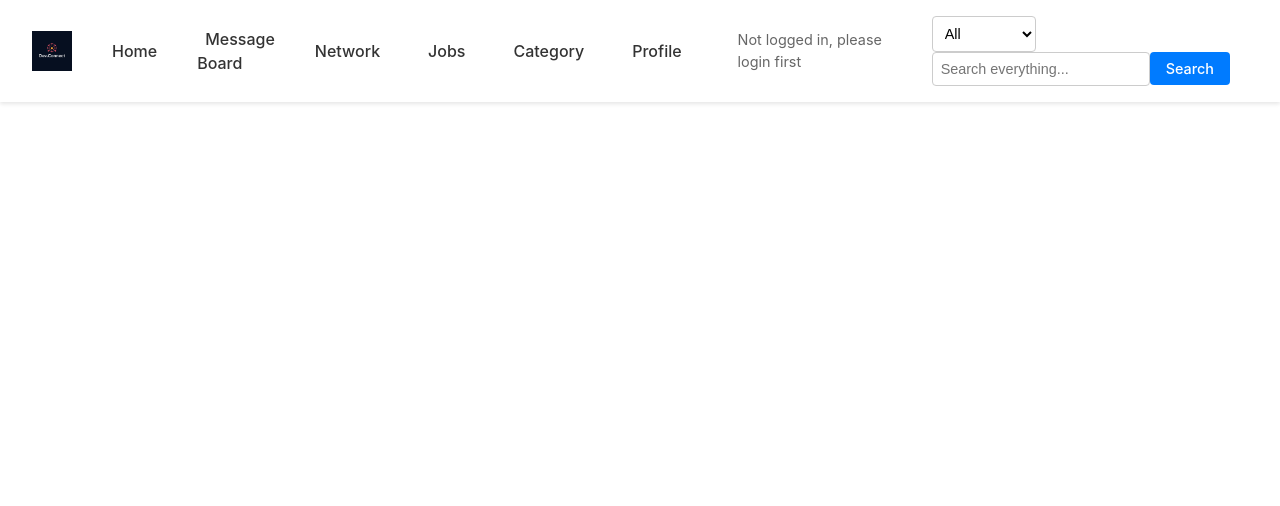
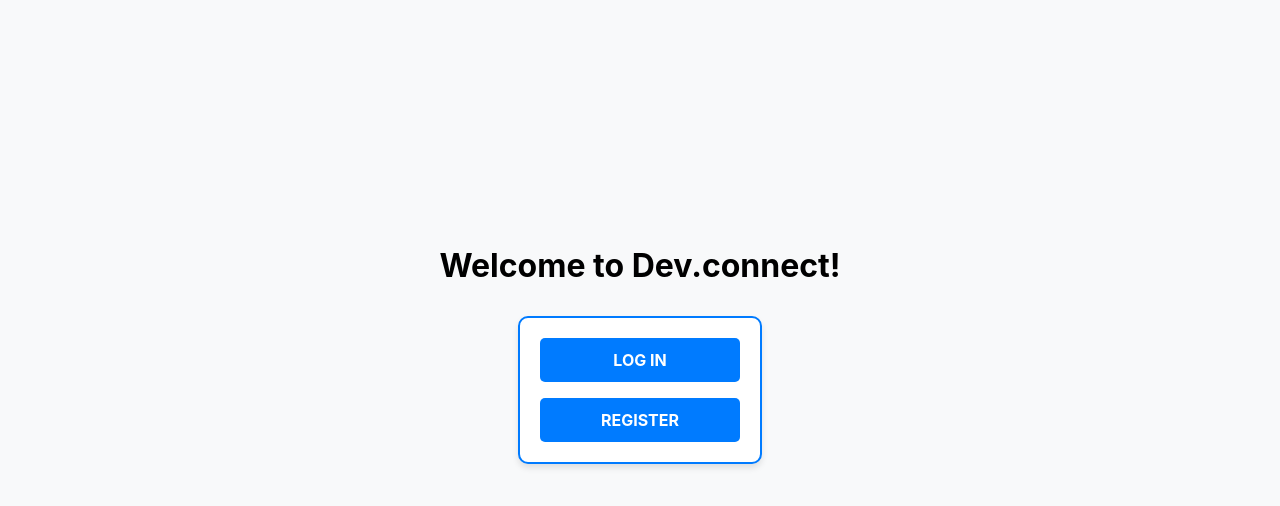
Before and after one commit to ejmaller7/Dev.connect, a React (Vite) app in the folder client/: page /welcome in a window 1280 px wide. Shown: the top 506 px of the page. Built offline with nearby package versions, Linux system fonts and the light colour scheme.

Commit message:
created WelcomePage.jsx with navigation to /login && /register. Updated login/register.css dark mode and created WelcomePage.css. Added authentication to navbar.jsx

```diff
--- a/client/src/App.jsx
+++ b/client/src/App.jsx
@@ -1,6 +1,5 @@
 import { BrowserRouter as Router, Routes, Route } from 'react-router-dom';
 import { useState } from 'react'
-// import reactLogo from '../assets/react.svg'
 import Home from './pages/Home';
 import Jobs from './pages/Jobs';
 import Navbar from './components/Navbar';
@@ -8,9 +7,9 @@ import Login from './pages/Login';
 import Register from './pages/Register'
 import { AuthProvider } from './context/Auth.jsx';
 import SearchResults from './components/SearchResults';
+import WelcomePage from './pages/WelcomePage'
 
 function App() {
-  const [count, setCount] = useState(0)
 
   return (
     <AuthProvider>
@@ -22,6 +21,7 @@ function App() {
         <Route path="/login" element={<Login />}/>
         <Route path='/register' element={<Register />}/>
         <Route path="/search-results" element={<SearchResults/>}/>
+        <Route path="/welcome" element={<WelcomePage />}/>
       </Routes>
       {/* <Footer /> */}
     </Router>
--- a/client/src/components/Navbar.jsx
+++ b/client/src/components/Navbar.jsx
@@ -6,7 +6,7 @@ import Searchbar from './Searchbar';
 import '../css/Navbar.css';
 
 const NavBar = () => {
-  const { user, logOut } = useUser();
+  const { user, isAuthenticated, logOut } = useUser();
   const navigate = useNavigate();
   const [isCategoryHovered, setIsCategoryHovered] = useState(false);
   const [isProfileHovered, setIsProfileHovered] = useState(false);
@@ -15,6 +15,9 @@ const NavBar = () => {
     logOut();
     navigate('/');
   };
+
+  // Only render Navbar if the user is authenticated
+  if (!isAuthenticated) return null;
 
   return (
     <header className="header">
--- a/client/src/css/Login.css
+++ b/client/src/css/Login.css
@@ -4,6 +4,7 @@
     align-items: center;
     height: 100vh;
     background-color: #f8f9fa;
+    color: #333;
 }
 
 .login-form {
@@ -21,6 +22,8 @@ padding: 10px;
     margin: 10px 0;
     border: 1px solid #ccc;
     border-radius: 5px;
+    background-color: #fff;
+    color: #333;
 }
 
 .login-button {
@@ -31,6 +34,7 @@ color: white;
     border: none;
     cursor: pointer;
     border-radius: 5px;
+    transition: background-color 0.3s ease;
 }
 
 .login-button:hover {
@@ -41,3 +45,35 @@ background-color: #0056b3;
     color: red;
     font-size: 0.9rem;
 }
+
+/* Dark Mode */
+@media (prefers-color-scheme: dark) {
+    .login-container {
+        background-color: #121212;
+        color: #ffffff;
+    }
+
+    .login-form {
+        background: #1E1E1E;
+        color: #ffffff;
+        box-shadow: 0 0 10px rgba(255, 255, 255, 0.1);
+    }
+
+    .login-input {
+        background-color: #333;
+        color: #ffffff;
+        border: 1px solid #555;
+    }
+
+    .login-button {
+        background-color: #4C8BF5;
+    }
+
+    .login-button:hover {
+        background-color: #357ABD;
+    }
+
+    .error {
+        color: #ff6961;
+    }
+}
--- a/client/src/css/Register.css
+++ b/client/src/css/Register.css
@@ -4,6 +4,7 @@ flex-direction: column;
     align-items: center;
     height: 100vh;
     background-color: #f8f9fa;
+    color: #333;
 }
 
 .register-form {
@@ -21,6 +22,8 @@ padding: 10px;
     margin: 10px 0;
     border: 1px solid #ccc;
     border-radius: 5px;
+    background-color: #fff;
+    color: #333;
 }
 
 .register-button {
@@ -31,6 +34,7 @@ color: white;
     border: none;
     cursor: pointer;
     border-radius: 5px;
+    transition: background-color 0.3s ease;
 }
 
 .register-button:hover {
@@ -46,3 +50,39 @@ font-size: 0.9rem;
     color: green;
     font-size: 0.9rem;
 }
+
+/* Dark Mode */
+@media (prefers-color-scheme: dark) {
+    .register-container {
+        background-color: #121212;
+        color: #ffffff;
+    }
+
+    .register-form {
+        background: #1E1E1E;
+        color: #ffffff;
+        box-shadow: 0 0 10px rgba(255, 255, 255, 0.1);
+    }
+
+    .register-input {
+        background-color: #333;
+        color: #ffffff;
+        border: 1px solid #555;
+    }
+
+    .register-button {
+        background-color: #4C8BF5;
+    }
+
+    .register-button:hover {
+        background-color: #357ABD;
+    }
+
+    .error {
+        color: #ff6961;
+    }
+
+    .success {
+        color: #77dd77;
+    }
+}
--- /dev/null
+++ b/client/src/css/WelcomePage.css
@@ -0,0 +1,80 @@
+.welcome-container {
+    display: flex;
+    flex-direction: column;
+    justify-content: center;
+    align-items: center;
+    min-height: 80vh;
+    padding: 20px;
+    background-color: #f8f9fa;
+    color: #333;
+    padding-bottom: 200px;
+}
+
+.welcome-title {
+    font-size: 2rem;
+    margin: 2rem 0;
+    text-align: center;
+    font-weight: bold;
+    color: #000000;
+}
+
+.button-container {
+    display: flex;
+    flex-direction: column;
+    align-items: center;
+    gap: 1rem;
+    padding: 20px;
+    border: 2px solid #007bff;
+    border-radius: 10px;
+    box-shadow: 0 4px 6px rgba(0, 0, 0, 0.1);
+    background-color: white;
+    transition: all 0.3s ease;
+}
+
+.button-container:hover {
+    border-color: #0056b3;
+    box-shadow: 0 6px 10px rgba(0, 0, 0, 0.2);
+}
+
+.welcome-button {
+    width: 200px;
+    padding: 12px;
+    background-color: #007bff;
+    color: white;
+    border: none;
+    cursor: pointer;
+    border-radius: 5px;
+    transition: background-color 0.3s ease, transform 0.2s ease;
+    font-size: 1rem;
+    font-weight: bold;
+    text-transform: uppercase;
+}
+
+.welcome-button:hover {
+    background-color: #0056b3;
+    transform: scale(1.05);
+}
+
+@media (prefers-color-scheme: dark) {
+    .welcome-container {
+        background-color: #121212;
+        color: #ffffff;
+    }
+
+    .welcome-title {
+        color: #ffffff;
+    }
+
+    .button-container {
+        background-color: #333;
+        border-color: #444;
+    }
+
+    .welcome-button {
+        background-color: #4C8BF5;
+    }
+
+    .welcome-button:hover {
+        background-color: #357ABD;
+    }
+}
--- a/client/src/pages/Home.jsx
+++ b/client/src/pages/Home.jsx
@@ -1,20 +1,33 @@
 import React, { useState, useEffect } from 'react';
+import { useUser } from "../context/Auth";
+import { useNavigate } from "react-router-dom";
 import '../css/Home.css';
 
 const Home = () => {
+  const { isAuthenticated, user } = useUser();
+  const navigate = useNavigate();
   const [articles, setArticles] = useState([]);
   const [loading, setLoading] = useState(true);
   const [visibleCount, setVisibleCount] = useState(6);
+  const [authChecked, setAuthChecked] = useState(false);
 
-  // Fetch articles when the component mounts
   useEffect(() => {
+    if (!authChecked) {
+      setAuthChecked(true);
+    } else if (!isAuthenticated) {
+      navigate("/welcome");
+    }
+  }, [isAuthenticated, navigate, authChecked]);
+
+  useEffect(() => {
+    if (!isAuthenticated) return;
+
     const fetchArticles = async () => {
       try {
         const response = await fetch('http://localhost:5000/api/news');
         const data = await response.json();
-
         if (response.ok) {
-          setArticles(data);  // Set the articles state
+          setArticles(data);
         } else {
           console.error(data.message);
         }
@@ -26,17 +39,13 @@ const Home = () => {
     };
 
     fetchArticles();
-  }, []);
+  }, [isAuthenticated]);
 
+  if (!authChecked) return null;
 
   if (loading) {
     return <div className="loading">Loading...</div>;
   }
-
-  // Handle "Show More" click to reveal more articles
-  const handleShowMore = () => {
-    setVisibleCount(prevCount => prevCount + 6);
-  };
 
   return (
     <div className="home-container">
@@ -57,7 +66,7 @@ const Home = () => {
         ))}
       </div>
       {visibleCount < articles.length && (
-        <button className="show-more" onClick={handleShowMore}>
+        <button className="show-more" onClick={() => setVisibleCount(prevCount => prevCount + 6)}>
           Show More
         </button>
       )}
--- /dev/null
+++ b/client/src/pages/WelcomePage.jsx
@@ -0,0 +1,33 @@
+import { useNavigate } from 'react-router-dom';
+import '../css/WelcomePage.css';
+
+const WelcomePage = () => {
+    const navigate = useNavigate();
+
+    // Handle login button click
+    const handleLoginClick = () => {
+        navigate('/login');
+    };
+
+    // Handle register button click
+    const handleRegisterClick = () => {
+        navigate('/register');
+    };
+
+    return (
+        <div className="welcome-container">
+            <h1 className="welcome-title">Welcome to Dev.connect!</h1>
+
+            <div className="button-container">
+                <button className="welcome-button" onClick={handleLoginClick}>
+                    Log In
+                </button>
+                <button className="welcome-button" onClick={handleRegisterClick}>
+                    Register
+                </button>
+            </div>
+        </div>
+    );
+};
+
+export default WelcomePage;
```
Also changed, not shown: client/src/pages/LandingPage.jsx (deleted, +0 -25 lines). Lines whose indentation alone changed are shown as unchanged.
